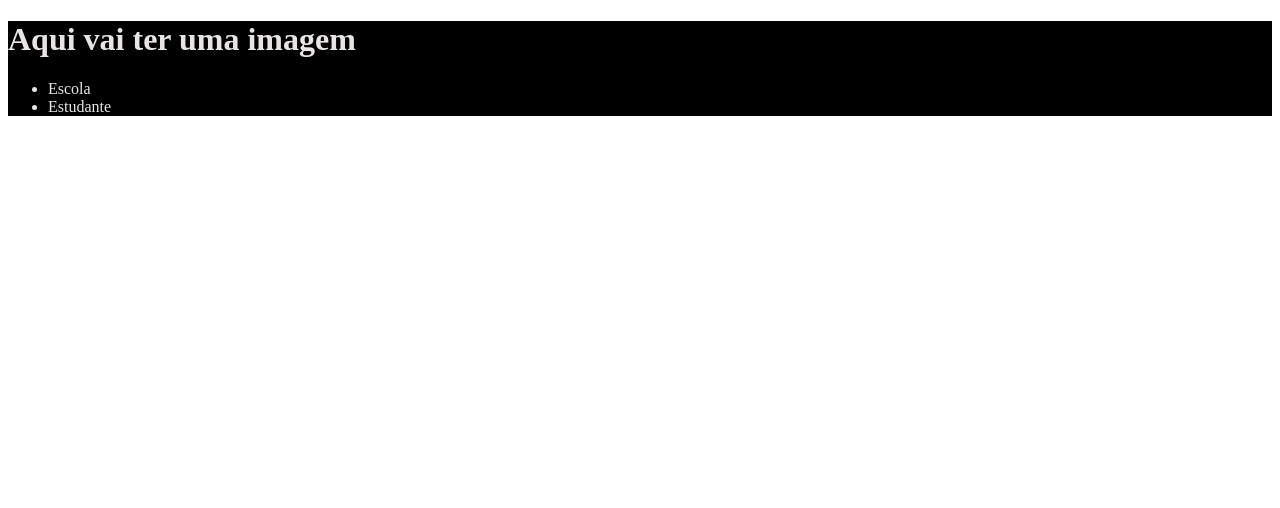
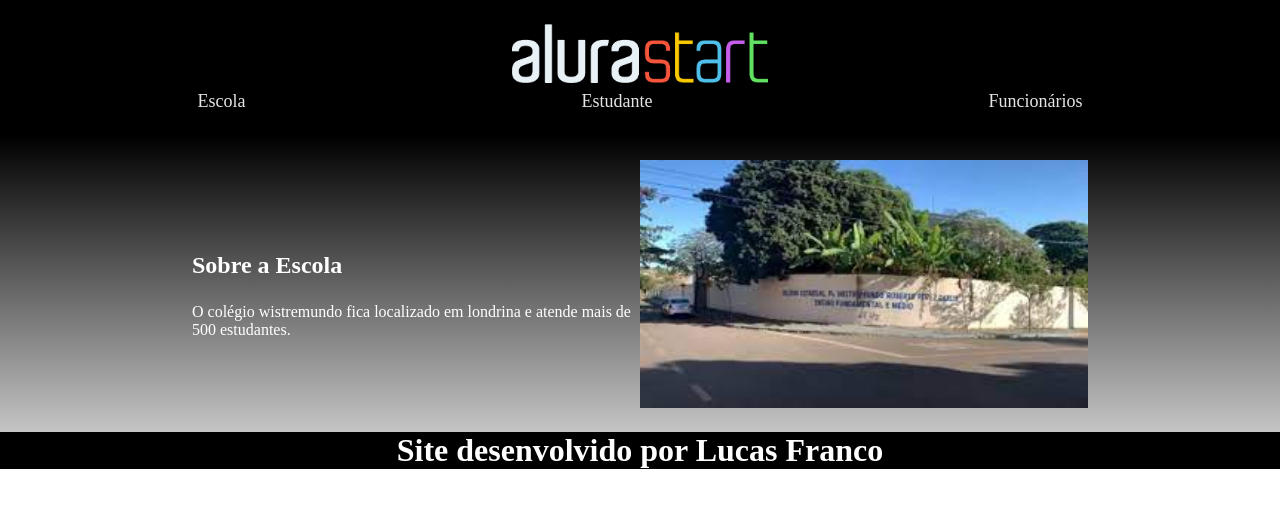
Before and after one commit to Chave1r0/site-html-css, a plain HTML site: page index.html in a window 1280 px wide. Drawn offline with Linux system fonts and the light colour scheme.

Commit message:
Uma parte do site finalizada

```diff
--- a/index.html
+++ b/index.html
@@ -8,12 +8,24 @@
     <link rel="stylesheet" href="style.css">
 </head>
 <body>
-    <header>
-        <h1>Aqui vai ter uma imagem</h1>
-        <ul>
-            <li>Escola</li>
-            <li>Estudante</li>
+    <header class="cabeçalho">
+        <h1><img class="cabeçalho-imagem" src="alurastartlogo.png" alt="Logo da Alura Start"></h1>
+        <ul class="cabeçalho-lista">
+            <li class="cabeçalho-lista-item">Escola</li>
+            <li class="cabeçalho-lista-item">Estudante</li>
+            <li class="cabeçalho-lista-item">Funcionários</li>
         </ul>
     </header>
+    <section class="escola">
+        <div class="escola-div-conteudo">
+            <h2 class="escola-titulo">Sobre a Escola</h2>
+            <p class="escola-texto-um">O colégio wistremundo fica localizado em londrina e atende mais de 500 estudantes.</p>
+        </div>
+        <img class="escola-imagem" src="wistremundoimagem.jpg" alt="Foto da entrada do colégio wistremundo">
+    </section>
+    <footer class="rodape">
+        <h1>Site desenvolvido por Lucas Franco</h1>
+
+    </footer>
 </body>
 </html>
--- a/style.css
+++ b/style.css
@@ -1,5 +1,51 @@
-header {
+*{
+    margin: 0;
+    padding: 0
+}
+
+.cabeçalho {
     background-color: #000000;
-    color: #E8E4E4
+    color: #E8E4E4;
+    text-align: center;
+    padding: 24px 0;
+}
+
+.cabeçalho-imagem {
+    width: 20%;
+}
+
+.cabeçalho-lista-item {
+    display: inline-block;
+    margin: 0 16px;
+    padding: 0 150px;
+    font-size: large;
+}
+
+.escola-imagem {
+    width: 35%;
+    padding: 24px 0;
 
 }
+
+.escola {
+    background-image: linear-gradient(#000000, #C5C5C5);
+    color: white;
+    display: flex;
+    justify-content: center;
+    align-items: center;
+
+}
+
+.escola-div-conteudo {
+   width: 35%;
+}
+
+.escola-titulo {
+    padding: 24px 0;
+}
+
+.rodape {
+    background-color: #000000;
+    color: white;
+    text-align: center;
+}
```
Also changed, not shown: alurastartlogo.png (added), download.jpg (added), wistremundoimagem.jpg (added).
